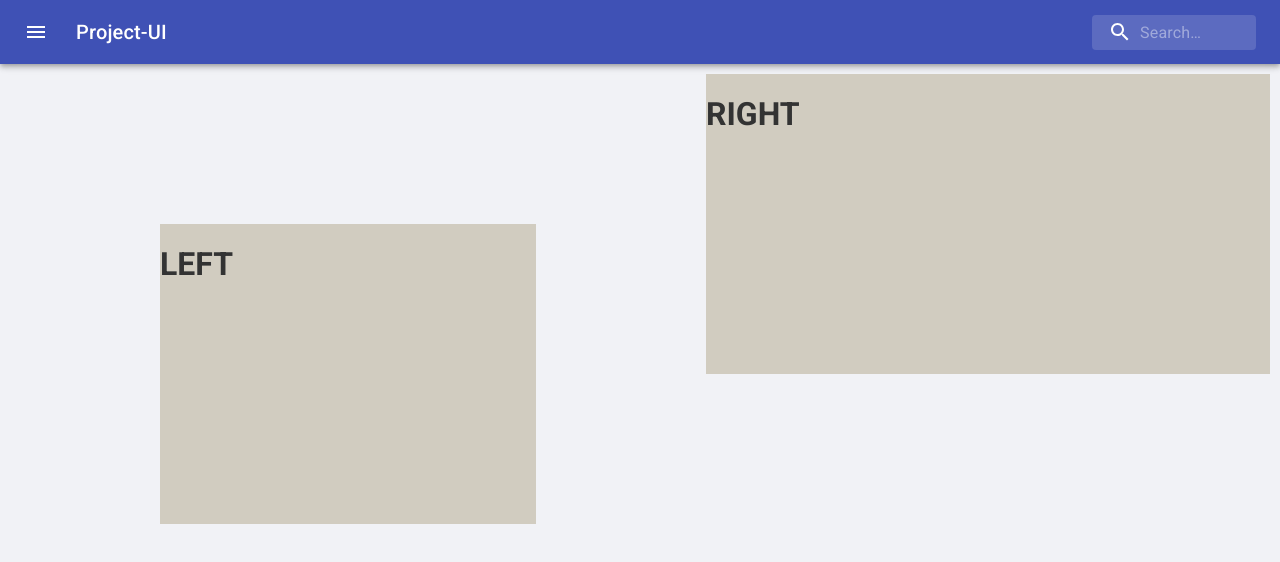
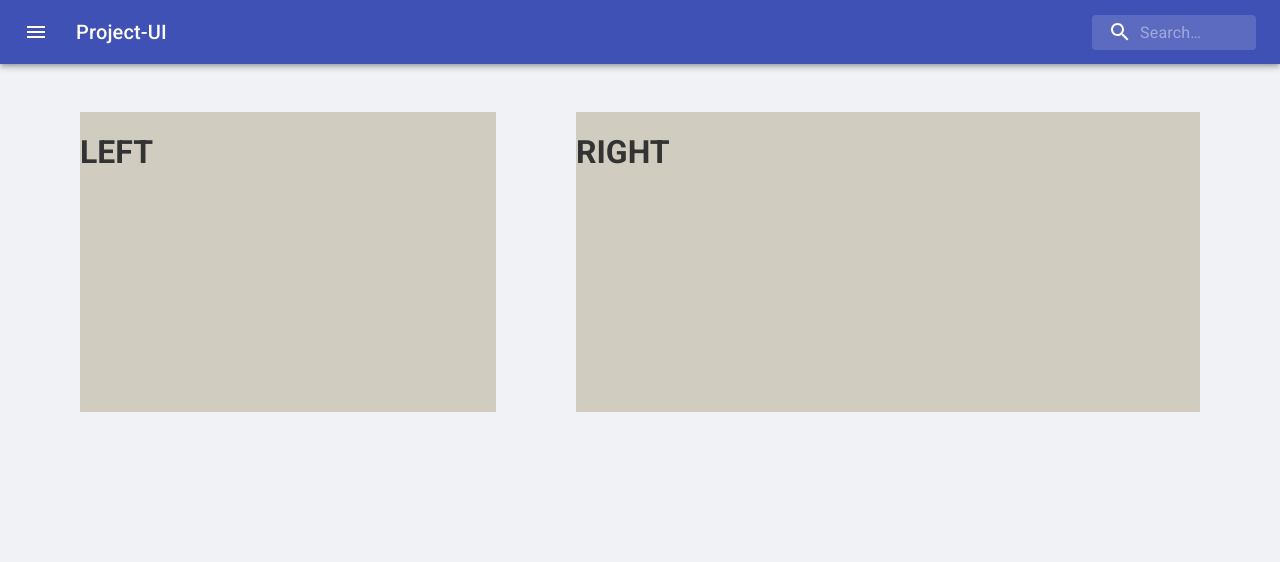
Before and after one commit to antoinedelorme/firstReact, a React (Create React App) app: page /event in a window 1280 px wide. Shown: the top 562 px of the page. Built offline with nearby package versions, Linux system fonts and the light colour scheme.

Commit message:
temporary

```diff
--- a/src/event.js
+++ b/src/event.js
@@ -11,13 +11,17 @@ export default () => {
     backgroundColor: "#d1ccc0",
     flex: 2,
     height: "300px",
-    margin: "10em"
+    marginTop: "3em",
+    marginLeft: "5em",
+    marginRight: "2.5em"
   };
   const rightContainerStyle = {
     backgroundColor: "#d1ccc0",
     flex: 3,
     height: "300px",
-    margin: "10px"
+    marginTop: "3em",
+    marginRight: "5em",
+    marginLeft: "2.5em"
   };
 
   return (
```
